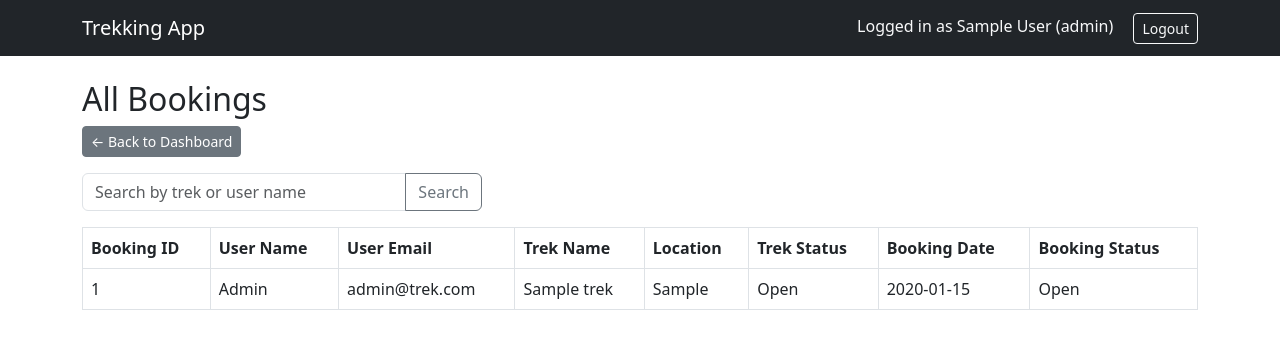
After one commit to 25f1000613/trekking-management-app, a Flask app: page /admin/bookings in a window 1280 px wide. The commit adds this page. Shown: the top 349 px of the page. Run offline with Flask 3, Linux system fonts and the light colour scheme; the visitor is signed in with stand-in values (Sample User, id 1); tables that the repository leaves empty hold one stand-in row (values such as "Sample post").

Commit message:
Milestone-6 Trek Booking History and Trek Status Tracking

```diff
--- a/app.py
+++ b/app.py
@@ -321,6 +321,12 @@ def staff_manage_trek(trek_id):
         allowed_statuses = ['Approved', 'Open', 'Closed', 'Completed']
         if new_status in allowed_statuses:
             trek.status = new_status
+            if new_status == 'Completed':
+                active_bookings = Booking.query.filter_by(
+                    trek_id=trek.id, status='Booked'
+                ).all()
+                for booking in active_bookings:
+                    booking.status = 'Completed'
 
         if new_slots:
             new_slots = int(new_slots)
@@ -431,8 +437,8 @@ def user_cancel_booking(booking_id):
         flash('Unauthorized action.')
         return redirect(url_for('user_dashboard'))
 
-    if booking.status != 'Booked':
-        flash('Only active bookings can be cancelled.')
+    if booking.status != 'Booked' or booking.trek.status == 'Completed':
+        flash('This booking cannot be cancelled.')
         return redirect(url_for('user_dashboard'))
 
     booking.status = 'Cancelled'
@@ -456,6 +462,18 @@ def user_profile():
 
     return render_template('user_profile.html', user=user)
 
+@app.route('/admin/bookings')
+@login_required(role='admin')
+def admin_bookings():
+    query = request.args.get('q', '')
+    bookings_query = Booking.query.join(Trek).join(User)
+    if query:
+        bookings_query = bookings_query.filter(
+            Trek.name.ilike(f'%{query}%') | User.name.ilike(f'%{query}%')
+        )
+    all_bookings = bookings_query.all()
+    return render_template('admin_bookings.html', all_bookings=all_bookings, query=query)
+
 with app.app_context():
     db.create_all()
     create_admin()
--- /dev/null
+++ b/templates/admin_bookings.html
@@ -0,0 +1,45 @@
+{% extends 'base.html' %}
+{% block content %}
+<h2>All Bookings</h2>
+<a href="{{ url_for('admin_dashboard') }}" class="btn btn-secondary btn-sm mb-3">← Back to Dashboard</a>
+
+<form method="GET" class="mb-3">
+    <div class="input-group" style="max-width: 400px;">
+        <input type="text" name="q" class="form-control" placeholder="Search by trek or user name" value="{{ query }}">
+        <button type="submit" class="btn btn-outline-secondary">Search</button>
+    </div>
+</form>
+
+{% if all_bookings %}
+<table class="table table-bordered">
+    <thead>
+        <tr>
+            <th>Booking ID</th>
+            <th>User Name</th>
+            <th>User Email</th>
+            <th>Trek Name</th>
+            <th>Location</th>
+            <th>Trek Status</th>
+            <th>Booking Date</th>
+            <th>Booking Status</th>
+        </tr>
+    </thead>
+    <tbody>
+        {% for booking in all_bookings %}
+        <tr>
+            <td>{{ booking.id }}</td>
+            <td>{{ booking.user.name }}</td>
+            <td>{{ booking.user.email }}</td>
+            <td>{{ booking.trek.name }}</td>
+            <td>{{ booking.trek.location }}</td>
+            <td>{{ booking.trek.status }}</td>
+            <td>{{ booking.booking_date.strftime('%Y-%m-%d') }}</td>
+            <td>{{ booking.status }}</td>
+        </tr>
+        {% endfor %}
+    </tbody>
+</table>
+{% else %}
+    <p>No bookings found.</p>
+{% endif %}
+{% endblock %}
--- a/templates/admin_dashboard.html
+++ b/templates/admin_dashboard.html
@@ -41,5 +41,6 @@
     <a href="{{ url_for('admin_treks') }}" class="btn btn-primary me-2">Manage Treks</a>
     <a href="{{ url_for('admin_staff') }}" class="btn btn-primary me-2">Manage Staff</a>
     <a href="{{ url_for('admin_users') }}" class="btn btn-primary">Manage Users</a>
+    <a href="{{ url_for('admin_bookings') }}" class="btn btn-primary">View All Bookings</a>
 </div>
 {% endblock %}
```
Also changed, not shown: templates/user_dashboard.html (added, +106 -0 lines), templates/user_profile.html (added, +18 -0 lines).
